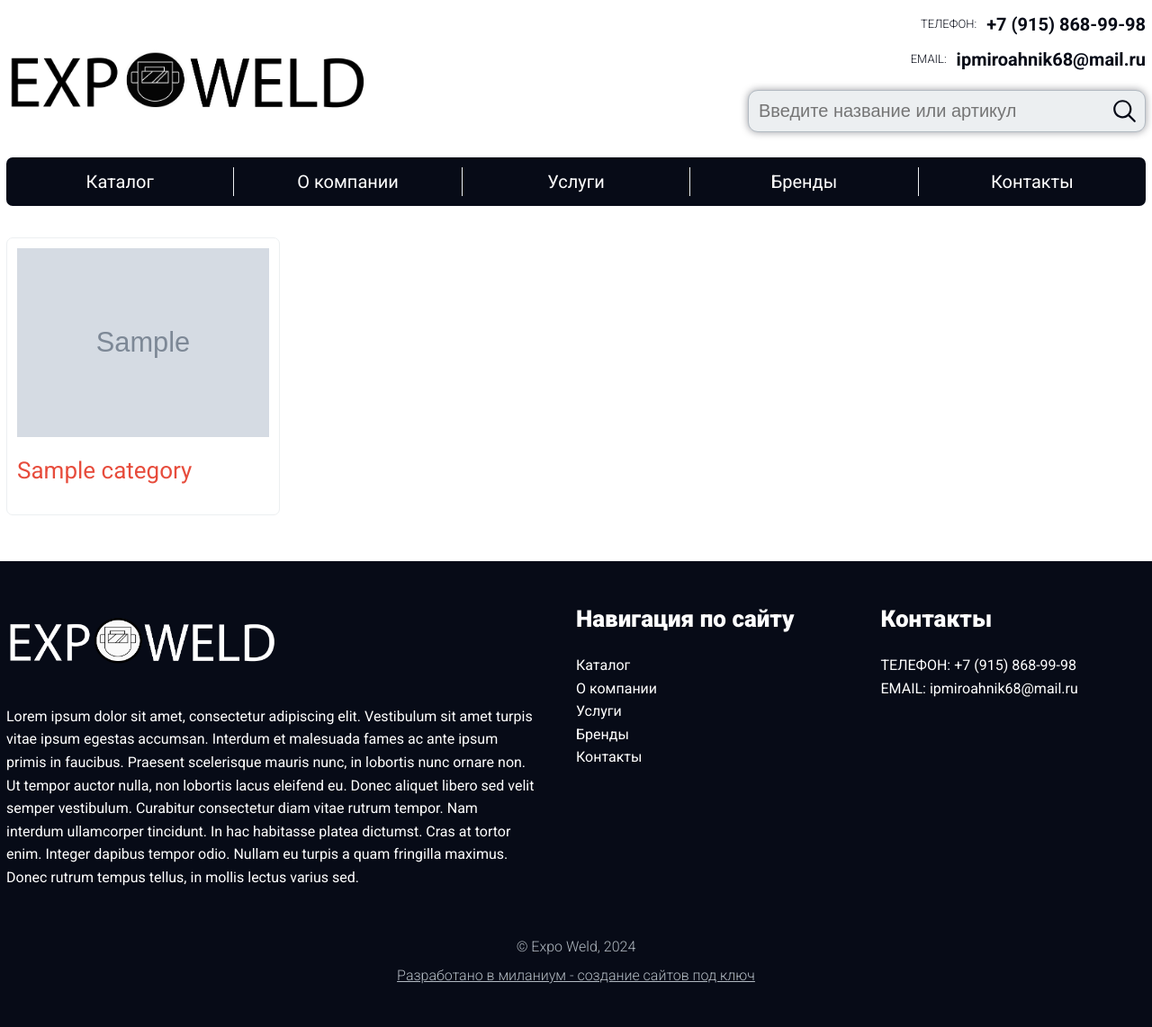
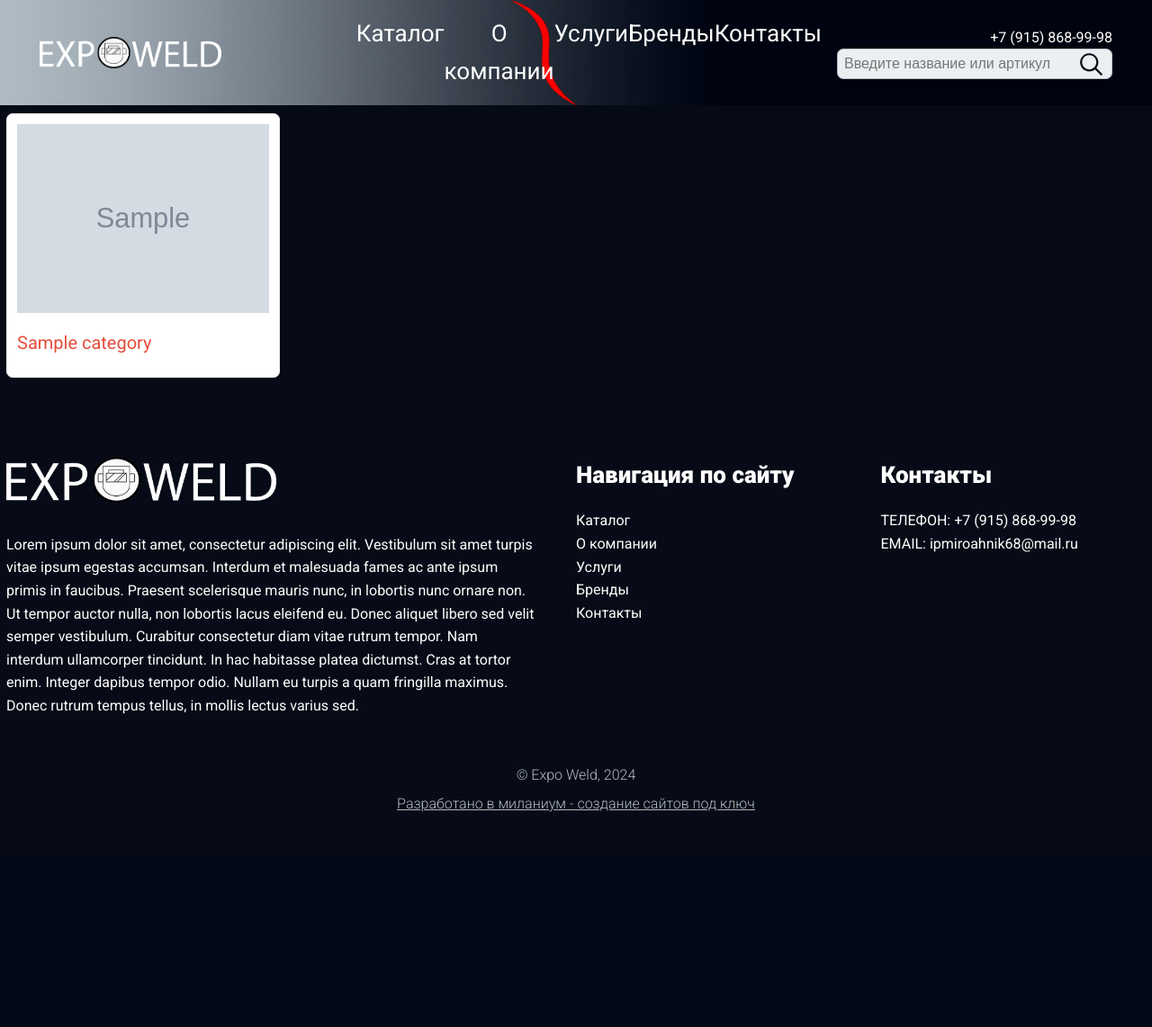
Before and after one commit to Loadngg/ExpO-Weld, a Django app: page /catalog/ in a window 1280 px wide. Shown: the whole page at 90% size. After the commit the page ends 903 px from the top, so only its background shows below. Run offline with Django 4.2, Linux system fonts and the light colour scheme; tables that the repository leaves empty hold one stand-in row (values such as "Sample post"); grey boxes marked "Sample" are stand-in pictures.

Commit message:
> [colors] remake for dark colors > [header] remake header ! some minor fixes

```diff
--- a/static/css/index.css
+++ b/static/css/index.css
@@ -7,8 +7,8 @@ body {
     font-weight: 400;
     font-size: var(--fs-base);
     line-height: 1.6;
-    background-color: var(--color-white);
-    color: var(--color-black);
+    color: var(--color-white);
+    background-color: var(--color-black);
 }
 
 *,
@@ -30,7 +30,7 @@ h1, h2, h3, h4, h5, h6 {
     width: 100%;
     text-align: left;
     font-weight: 900;
-    color: var(--color-black);
+    color: var(--color-white);
     font-size: var(--fs-l);
     font-family: var(--ff), sans-serif;
     margin: 0;
@@ -81,7 +81,7 @@ a, button {
     outline: none;
     border: none;
     cursor: pointer;
-    color: var(--color-black);
+    color: var(--color-white);
     font-size: var(--fs-base);
     font-family: var(--ff), sans-serif;
 
@@ -92,8 +92,8 @@ a, button {
     font-size: var(--fs-m);
     font-weight: 700;
     padding: var(--spacing-m) var(--spacing-xl);
-    color: var(--color-white);
-    background-color: var(--color-black);
+    color: var(--color-black);
+    background-color: var(--color-white);
     display: flex;
     gap: var(--spacing-m);
     align-items: center;
@@ -144,7 +144,7 @@ a:hover {
 }
 
 section {
-    margin-bottom: var(--spacing-xxl);
+    padding: var(--spacing-xxl) 0;
 }
 
 .hidden {
@@ -162,10 +162,10 @@ section {
 
 .page {
     overflow: hidden;
-    background-color: var(--color-white);
+    background-color: var(--color-black);
     width: 100%;
     padding: 0;
-    margin: var(--spacing-base) 0;
+    margin-top: 82px;
 }
 
 .to_top {
@@ -181,17 +181,18 @@ section {
 .slick-arrow {
     width: var(--fs-l) !important;
     height: var(--fs-l) !important;
+    opacity: 1 !important;
 }
 
 .slick-arrow:before {
-    color: var(--color-black);
+    color: var(--color-white);
     font-size: var(--fs-l);
+    opacity: 1 !important;
 
-    transition: opacity .2s ease, color .2s ease;
+    transition: color .2s ease;
 }
 
 .slick-prev:hover:before, .slick-prev:focus:before, .slick-next:hover:before, .slick-next:focus:before {
-    opacity: 1;
     color: var(--color-red);
 }
 
@@ -238,24 +239,26 @@ section {
 }
 
 /* Header */
-.header__inner {
-    width: 100%;
-    display: flex;
-    flex-direction: column;
-    align-items: center;
-    justify-content: center;
-    padding: var(--spacing-m) 0;
-}
-
-.header__top {
+.header {
+    position: fixed;
+    top: 0;
+    right: 0;
+    left: 0;
+    margin: 0 auto;
+    z-index: 1000;
+    box-shadow: var(--box-shadow);
     width: 100%;
     display: flex;
     align-items: center;
-    justify-content: space-between;
+    justify-content: flex-end;
+    padding: var(--spacing-l) var(--spacing-xxl);
+    background: url('/static/images/header_bg.png') left no-repeat;
+    background-size: cover;
 }
 
 .header__logo {
-    max-width: 400px;
+    max-width: 350px;
+    margin-right: 150px;
 }
 
 .header__logo img {
@@ -276,50 +279,26 @@ section {
 .header__contacts {
     display: flex;
     flex-direction: column;
-    align-items: center;
-    justify-content: flex-start;
-    gap: var(--spacing-base);
-}
-
-.header__contact {
-    width: 100%;
-    display: flex;
-    align-items: center;
-    justify-content: flex-end;
-    gap: var(--spacing-m);
+    align-items: flex-end;
+    justify-content: center;
     text-align: right;
 }
 
-.header__contact a {
-    font-size: var(--fs-m);
-    font-weight: 700;
-}
-
-.header__contact span {
-    font-weight: 300;
-    font-size: var(--fs-s);
-}
-
 .header__nav {
-    margin: var(--spacing-l) 0;
     display: flex;
     width: 100%;
-    background-color: var(--color-black);
     border-radius: var(--spacing-base);
+    margin-right: var(--spacing-l);
     height: auto;
-    padding: var(--spacing-m) 0;
 }
 
 .header__nav_link {
-    font-size: var(--fs-m);
+    font-size: var(--fs-l);
     flex: 1;
     color: var(--color-white);
+    text-align: center;
 
     transition: color .2s ease;
-}
-
-.header__nav_link:not(:last-child) {
-    border-right: 1px solid var(--color-gray-light);
 }
 
 .header__nav_link:hover {
@@ -406,7 +385,6 @@ section {
 /* Search */
 .search {
     position: relative;
-    margin: var(--spacing-m) 0;
 }
 
 .search .button {
@@ -423,24 +401,26 @@ section {
 }
 
 .search input {
-    font-size: var(--fs-m);
+    font-size: var(--fs-base);
     color: var(--color-black);
     background-color: var(--color-gray-light);
     border: 1px solid var(--color-gray-dark);
-    padding: var(--spacing-m);
+    padding: var(--spacing-base);
     padding-right: var(--spacing-xxl);
-    border-radius: var(--spacing-m);
+    border-radius: var(--spacing-base);
     box-shadow: var(--box-shadow);
 }
 
 .card__item {
-    border-radius: var(--spacing-base);
-    display: flex;
+    border-radius: var(--spacing-base) !important;
+    display: flex !important;
     flex-direction: column;
     align-items: flex-start;
     justify-content: flex-start;
     padding: var(--spacing-m);
     border: 1px solid var(--color-gray-light);
+    background-color: var(--color-white);
+    height: 100%;
 }
 
 .card__item__img {
@@ -474,8 +454,8 @@ section {
 
 .card__item__title a {
     color: var(--color-red);
-    font-size: var(--fs-l);
-    margin-bottom: var(--spacing-l);
+    font-size: var(--fs-m);
+    margin-bottom: var(--spacing-m);
 
     transition: color .2s ease;
 }
@@ -490,6 +470,7 @@ section {
     width: 100%;
     max-width: 100%;
     text-align: left;
+    color: var(--color-black);
 }
 
 .card__item__price {
@@ -498,7 +479,7 @@ section {
     align-items: center;
     justify-content: space-between;
     margin-top: auto;
-    padding-top: var(--spacing-xl);
+    padding-top: var(--spacing-l);
 }
 
 .card__item__price span:first-child {
@@ -507,7 +488,7 @@ section {
 
 .card__item__price span:last-child {
     color: var(--color-purple);
-    font-size: var(--fs-xl);
+    font-size: var(--fs-l);
 }
 
 .card__item__list * {
--- a/static/js/app.js
+++ b/static/js/app.js
@@ -55,14 +55,12 @@ $(document).ready(function () {
         slidesToScroll: 1,
         autoplay: true,
         autoplaySpeed: 3000,
-        dots: true,
+        dots: false,
         arrows: false,
-        fade: true,
-        infinity: true
+        infinity: true,
     });
     $('.popular_products__block').slick({
         ...base_config,
-        infinite: false,
     });
     $('.brands__block').slick({
         ...base_config,
--- a/templates/catalog/category_detail.html
+++ b/templates/catalog/category_detail.html
@@ -11,8 +11,8 @@
                 {% for product in products %}
                     <div class="card__item">
                         <a href="{% url 'product_detail' slug=product.slug %}" class="card__item__img">
-                            {% if product.image %}
-                                <img src="{{ product.image.url }}" alt="{{ product.name }}">
+                            {% if product.first_image %}
+                                <img src="{{ product.first_image.image.url }}" alt="{{ product.name }}">
                             {% else %}
                                 <img src="https://place-hold.it/250x270" alt="{{ product.name }}">
                             {% endif %}
--- a/templates/include/header.html
+++ b/templates/include/header.html
@@ -1,23 +1,8 @@
 {% load static %}
 <header class="header" id="header">
-    <div class="container">
-        <div class="header__inner">
-            <div class="header__top">
     <a href="{% url 'home' %}" class="header__logo">
-                    <img src="{% static 'images/logo/logo.png' %}" alt="ПТК-Сварка">
+        <img src="{% static 'images/logo/logo-white.png' %}" alt="expoWeld">
     </a>
-                <div class="header__contacts">
-                    <div class="header__contact">
-                        <span>ТЕЛЕФОН:</span>
-                        <a href="tel:+79158689998">+7 (915) 868-99-98</a>
-                    </div>
-                    <div class="header__contact">
-                        <span>EMAIL:</span>
-                        <a href="mailto:ipmiroahnik68@mail.ru">ipmiroahnik68@mail.ru</a>
-                    </div>
-                    {% include 'include/search_form.html' %}
-                </div>
-            </div>
     <nav class="header__nav">
         <a href="{% url 'category_list' %}" class="header__nav_link">Каталог</a>
         <a href="{% url 'home' %}" class="header__nav_link">О компании</a>
@@ -25,6 +10,8 @@
         <a href="{% url 'home' %}" class="header__nav_link">Бренды</a>
         <a href="{% url 'home' %}" class="header__nav_link">Контакты</a>
     </nav>
-        </div>
+    <div class="header__contacts">
+        <a href="tel:+79158689998">+7 (915) 868-99-98</a>
+        {% include 'include/search_form.html' %}
     </div>
 </header>
--- a/templates/include/search_form.html
+++ b/templates/include/search_form.html
@@ -2,7 +2,7 @@
 <form action="{% url 'search' %}" method="post" class="search">
     {% csrf_token %}
     <input type="text" name="search_field" id="search_field" placeholder="Введите название или артикул"
-           value size="30" autocomplete="false" required>
+           value size="25" autocomplete="false" required>
     <button class="button button--icon button--icon--transparent" type="submit">
         <img src="{% static 'images/icons/search.svg' %}" alt="Найти">
     </button>
```
Also changed, not shown: static/css/pages/home.css (+16 -0 lines), templates/landing/home.html (+15 -7 lines), static/images/header_bg.png (added), static/images/icons/arrow-up.svg, static/images/logo/logo-white.png. Lines whose indentation alone changed are shown as unchanged.
